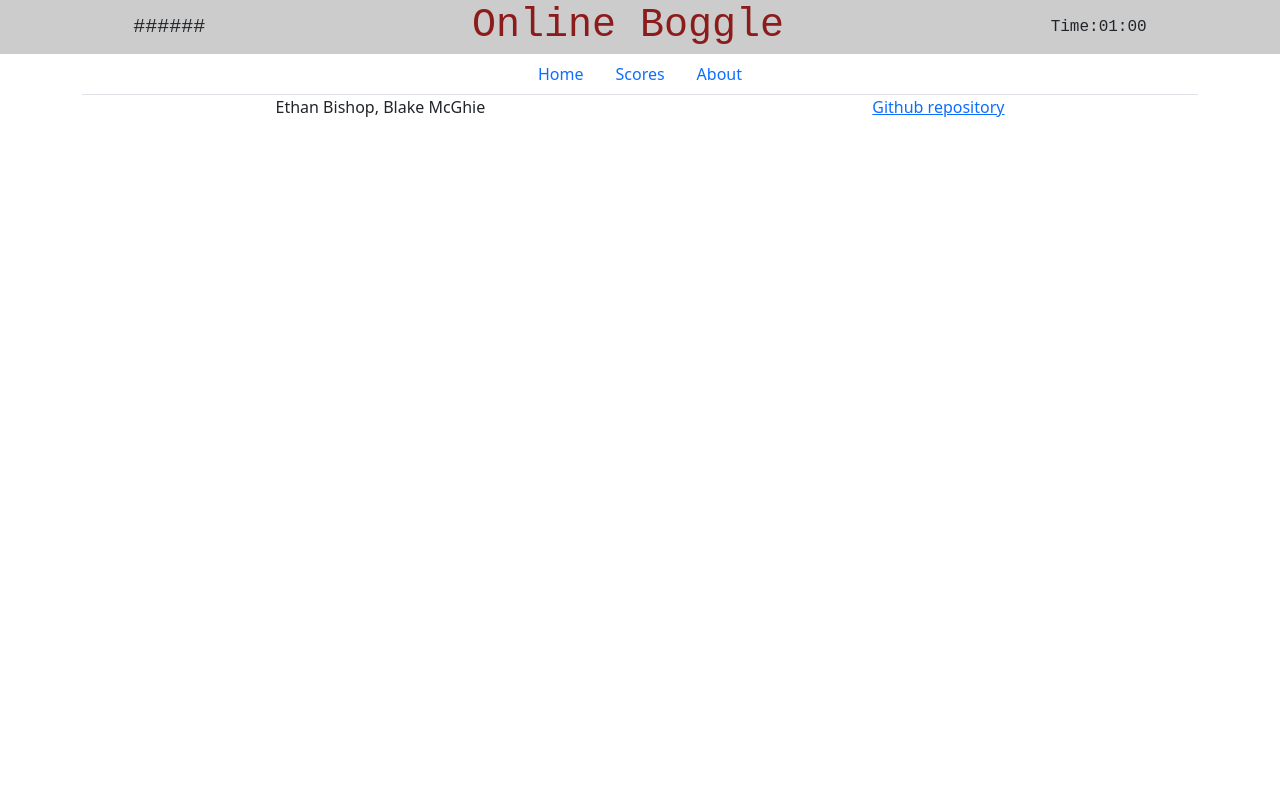
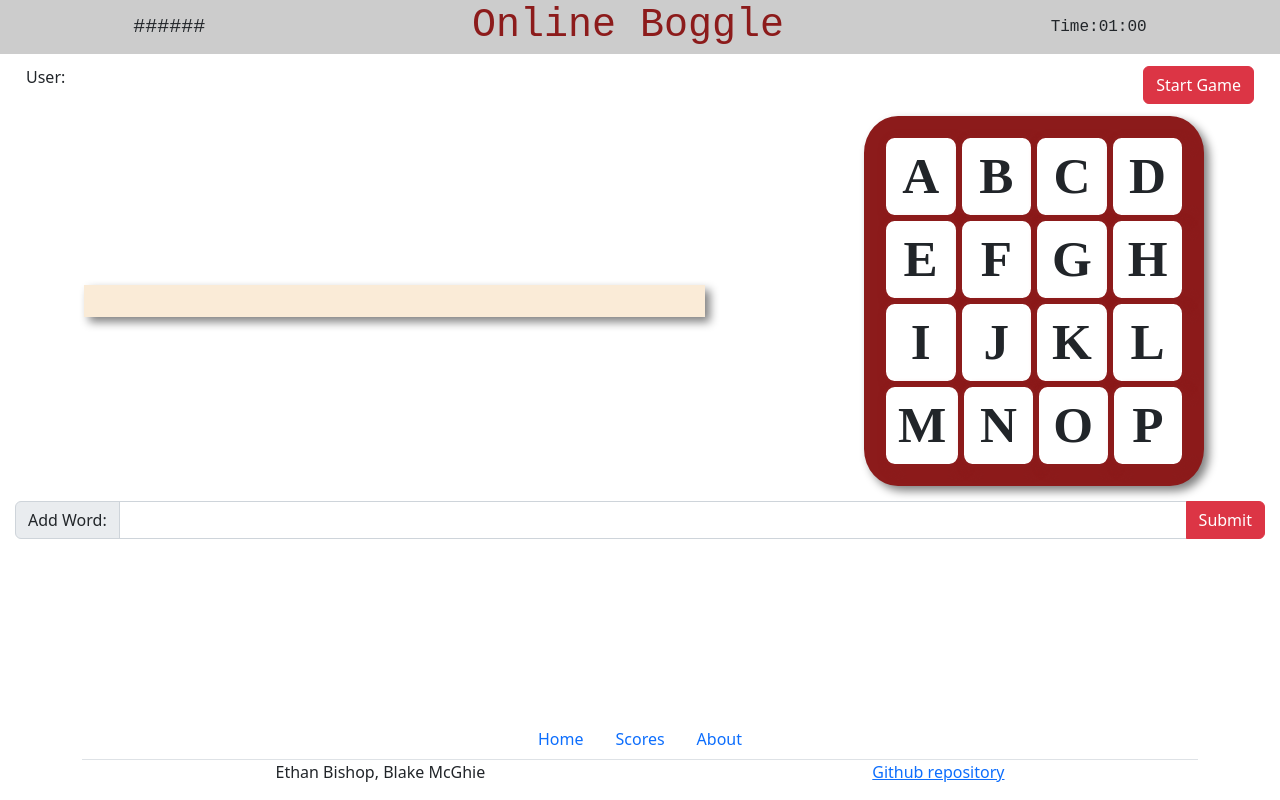
Before and after one commit to ethanguin/startup, a React (Create React App) app: page / in a window 1280 px wide. Built offline with nearby package versions, Linux system fonts and the light colour scheme; a web font is replaced by a local one.

Commit message:
Edit(home) add game area back

```diff
--- a/src/App.jsx
+++ b/src/App.jsx
@@ -11,7 +11,7 @@ function App() {
     <div className='App'>
       <Header />
       <Routes>
-        <Route path='/Home' element={ <Home /> } />
+        <Route path='/' element={ <Home /> } />
         {/* <Route path='/' element={ <Scores /> } />
         <Route path='/' element={ <About /> } /> */}
       </Routes>
--- a/src/Footer/Footer.jsx
+++ b/src/Footer/Footer.jsx
@@ -7,7 +7,7 @@ export function Footer () {
                 <div class="container">
                         <ul class="nav justify-content-center border-bottom">
                             <li class="nav-item">
-                                <NavLink className='nav-link' to='Home'>Home</NavLink>
+                                <NavLink className='nav-link' to='../'>Home</NavLink>
                                 <NavLink className='nav-link' to='Scores'>Scores</NavLink>
                                 <NavLink className='nav-link' to='About'>About</NavLink>
                             </li>
--- a/src/Home/Home.jsx
+++ b/src/Home/Home.jsx
@@ -3,7 +3,90 @@ import React from 'react';
 export function Home () {
     return (
         <div className='main'>
-            <div>Hi</div>
+            <div className="modal modal-centered fade" id="myModal" data-bs-backdrop="static" data-bs-keyboard="false" tabindex="-1" aria-labelledby="staticBackdropLabel" aria-hidden="true">
+                <div className="modal-dialog">
+                    <div className="modal-content">
+                        <div className="modal-header">
+                            <h1 className="modal-title fs-5" id="staticBackdropLabel">Welcome to Boggle!</h1>
+                        </div>
+                        <div className="modal-body">
+                            <div className="input-group mb-3" id="userInputBody">
+                                <input id="username" type="text" className="form-control" placeholder="Username" aria-label="Username" />
+                                <input id="userPassword" type="password" className="form-control" placeholder="Password" aria-label="Password" />
+                            </div>
+                            <div className="input-group mb-3" id="roomCodeInput">
+                                <span className="input-group-text">Room Code:</span>
+                                <input type="text" className="form-control" id="room-code" aria-label="Server" />
+                            </div>
+                        </div>
+                        <div className="modal-footer">
+                            <button type="button" className="btn btn-primary" onclick="loginUser()">Login</button>
+                            <button type="button" className="btn btn-secondary" onclick="createUser()">Create</button>
+                        </div>
+                    </div>
+                </div>
+            </div>
+                <div className="start">
+                    <div className="userDisplay"><p>User: </p></div>
+                    <div><button type="button" className="btn btn-danger" onclick="startGame()">Start Game</button></div>
+                </div>
+                <section className="game-area">
+                    <section className="word-list">
+                        <ol id="ordered-list"></ol>
+                    </section>
+                    <section id="game-grid" className="game-grid">
+                        <div className="container text-container">
+                            <div className="row">
+                                <div className="gridLetter col d-flex align-items-center justify-content-center">A</div>
+                                <div className="gridLetter col d-flex align-items-center justify-content-center">B</div>
+                                <div className="gridLetter col d-flex align-items-center justify-content-center">C</div>
+                                <div className="gridLetter col d-flex align-items-center justify-content-center">D</div>
+                            </div>
+                            <div className="row">
+                                <div className="gridLetter col d-flex align-items-center justify-content-center">E</div>
+                                <div className="gridLetter col d-flex align-items-center justify-content-center">F</div>
+                                <div className="gridLetter col d-flex align-items-center justify-content-center">G</div>
+                                <div className="gridLetter col d-flex align-items-center justify-content-center">H</div>
+                            </div>
+                            <div className="row">
+                                <div className="gridLetter col d-flex align-items-center justify-content-center">I</div>
+                                <div className="gridLetter col d-flex align-items-center justify-content-center">J</div>
+                                <div className="gridLetter col d-flex align-items-center justify-content-center">K</div>
+                                <div className="gridLetter col d-flex align-items-center justify-content-center">L</div>
+                            </div>
+                            <div className="row">
+                                <div className="gridLetter col d-flex align-items-center justify-content-center">M</div>
+                                <div className="gridLetter col d-flex align-items-center justify-content-center">N</div>
+                                <div className="gridLetter col d-flex align-items-center justify-content-center">O</div>
+                                <div className="gridLetter col d-flex align-items-center justify-content-center">P</div>
+                            </div>
+                        </div>
+                    </section>
+                </section>
+                <section id="add-word">
+                    <div className="input-group mb-3">
+                        <span className="input-group-text" id="inputGroup-sizing-default">Add Word:</span>
+                        <input type="text" className="form-control" aria-label="Sizing example input" aria-describedby="inputGroup-sizing-default" id="word-to-add" />
+                        <button onclick="game.addWord()" type="button" className="btn btn-danger">Submit</button>
+                    </div>
+                </section>
+                <div id="player-messages"></div>
+
+                <div className="modal fade" id="msgModal" tabindex="-1">
+                    <div className="modal-dialog modal-dialog-centered">
+                        <div className="modal-content text-dark">
+                            <div className="modal-body">error message here</div>
+                            <div className="modal-footer">
+                                <button
+                                    type="button"
+                                    className="btn btn-secondary"
+                                    data-bs-dismiss="modal"
+                                    onclick="showLoginModal()"
+                                >Close</button>
+                            </div>
+                        </div>
+                    </div>
+                </div>
         </div>
     );
 }
```
